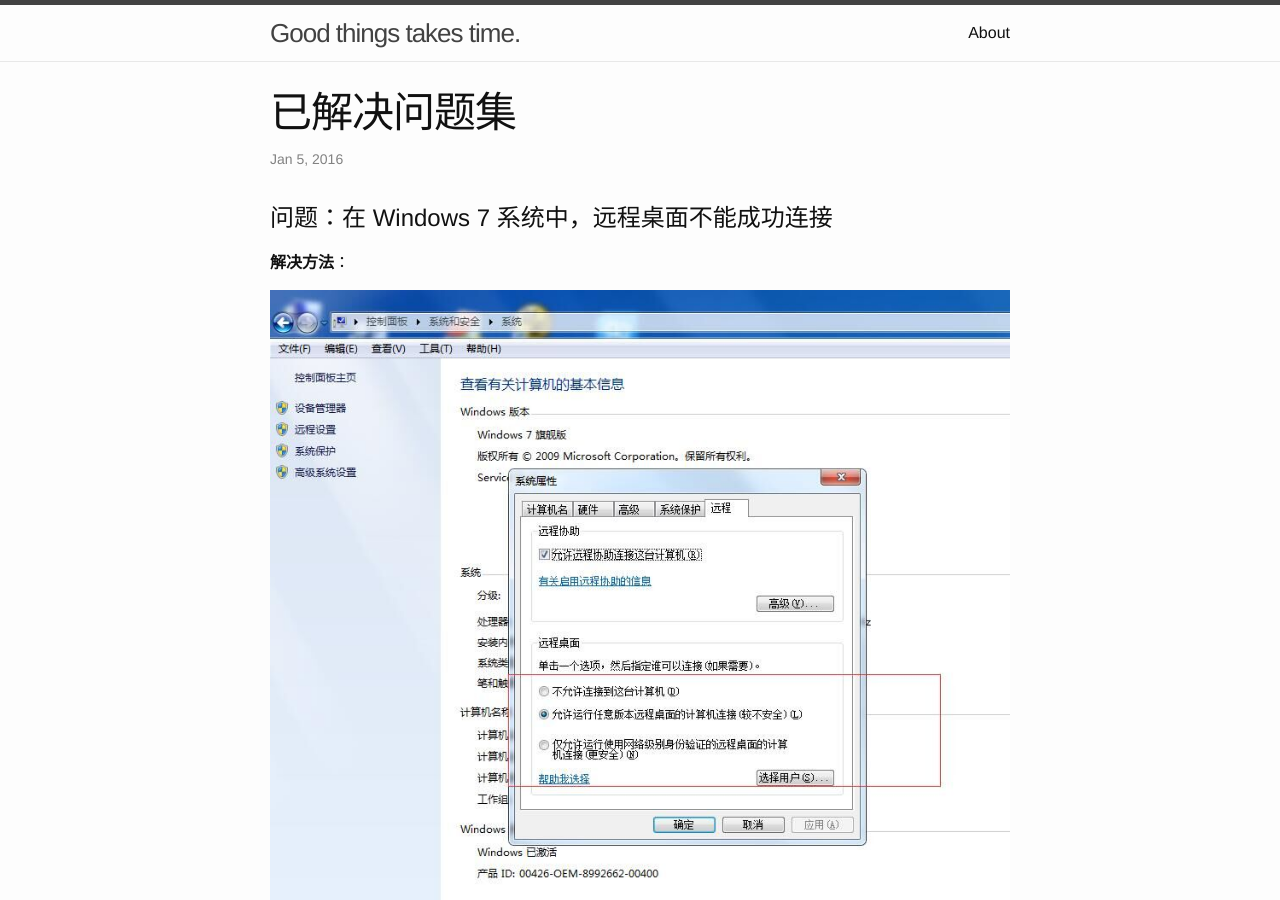
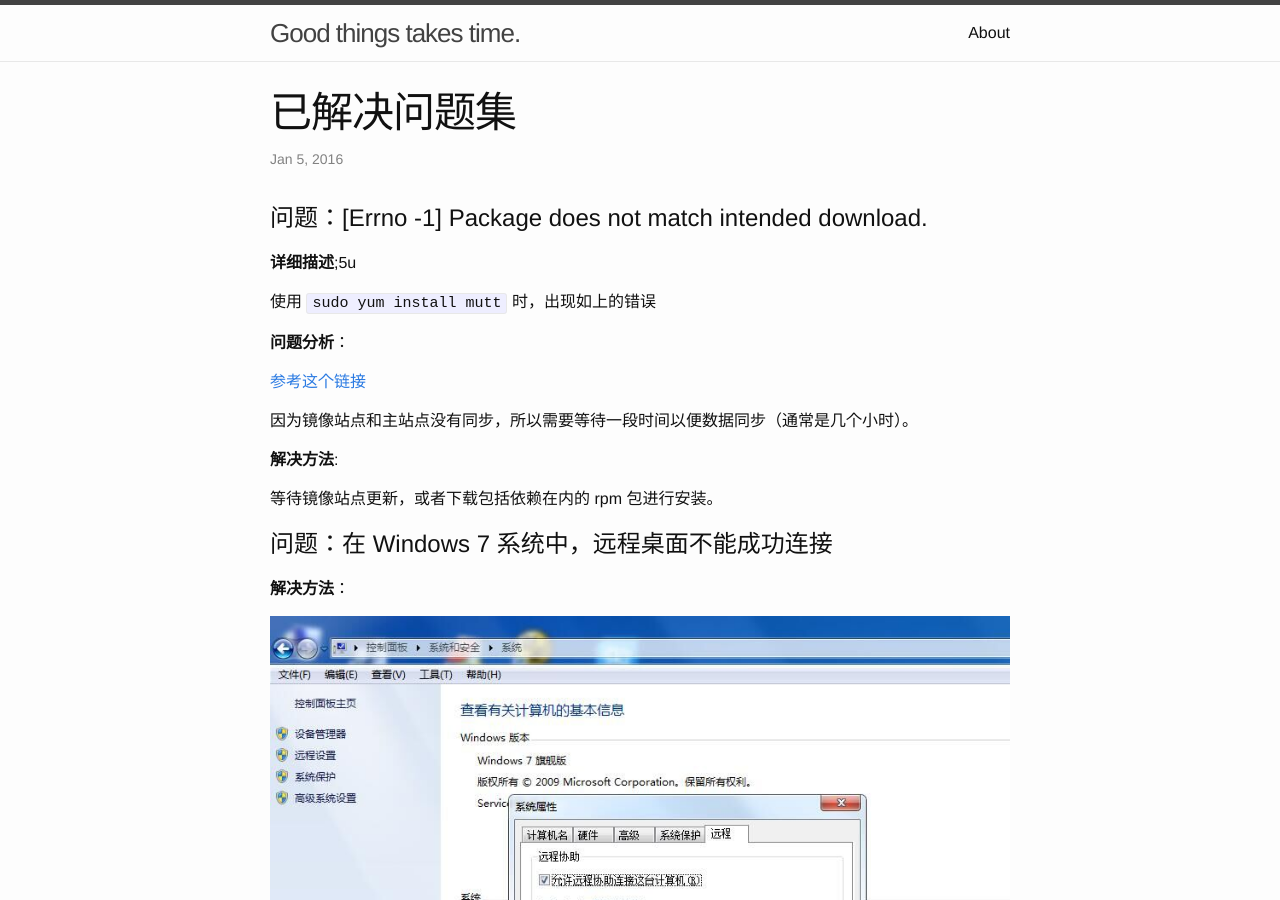
Before and after one commit to mofaph/mofaph.github.io, a Jekyll site: the page built from _posts/2016-01-05-problem-solved.md, in a window 1280 px wide and 900 px high. Built offline with Jekyll 4.4.1, drawn with Linux system fonts in a browser that asks for light colours; Markdown is read by kramdown in place of the engine named in the settings.

Commit message:
problem-solved: Package does not match intended download

```diff
--- a/_posts/2016-01-05-problem-solved.md
+++ b/_posts/2016-01-05-problem-solved.md
@@ -2,6 +2,24 @@
 title: 已解决问题集
 layout: post
 ---
+
+# 问题：[Errno -1] Package does not match intended download.
+
+**详细描述**;5u
+
+使用 `sudo yum install mutt` 时，出现如上的错误
+
+**问题分析**：
+
+[参考这个链接][yum_errno_1]
+
+因为镜像站点和主站点没有同步，所以需要等待一段时间以便数据同步（通常是几个小时）。
+
+[yum_errno_1]: https://www.centos.org/forums/viewtopic.php?f=19&t=15714&start=10
+
+**解决方法**:
+
+等待镜像站点更新，或者下载包括依赖在内的 rpm 包进行安装。
 
 # 问题：在 Windows 7 系统中，远程桌面不能成功连接
 
```
